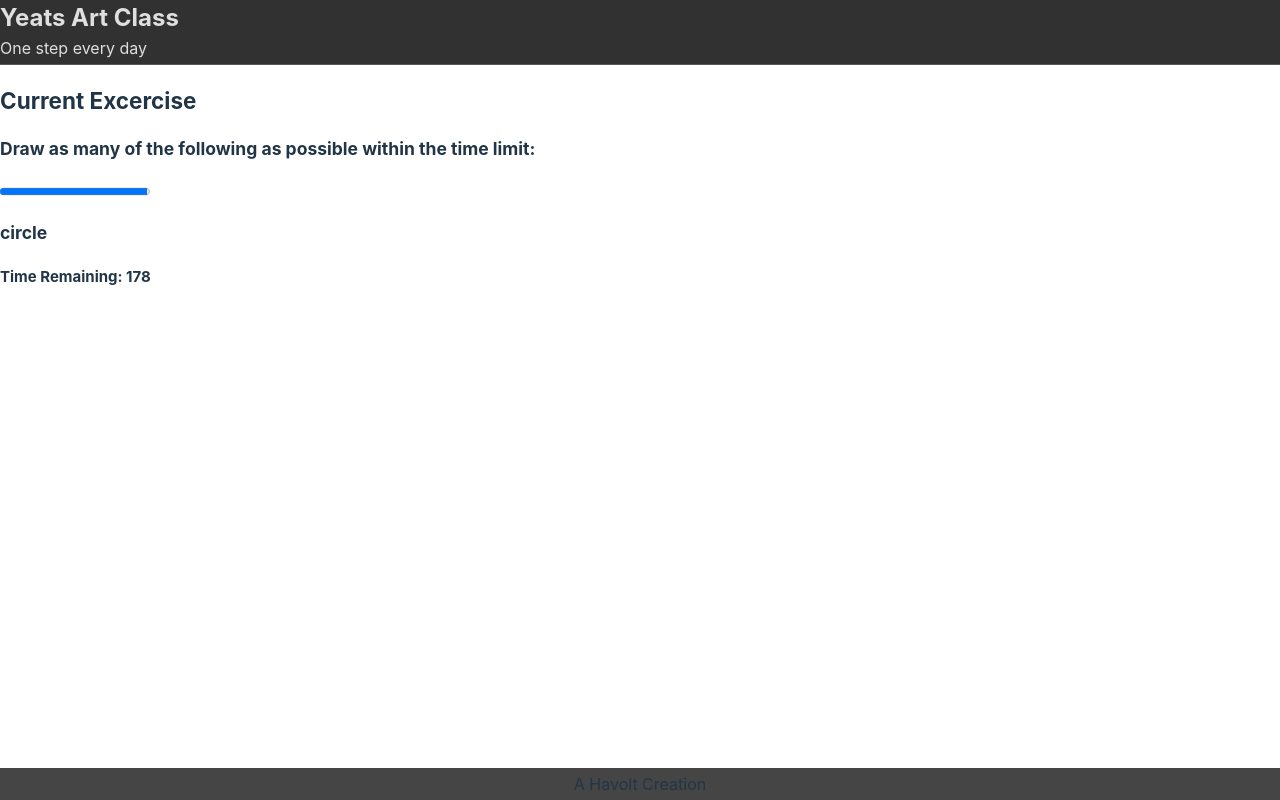
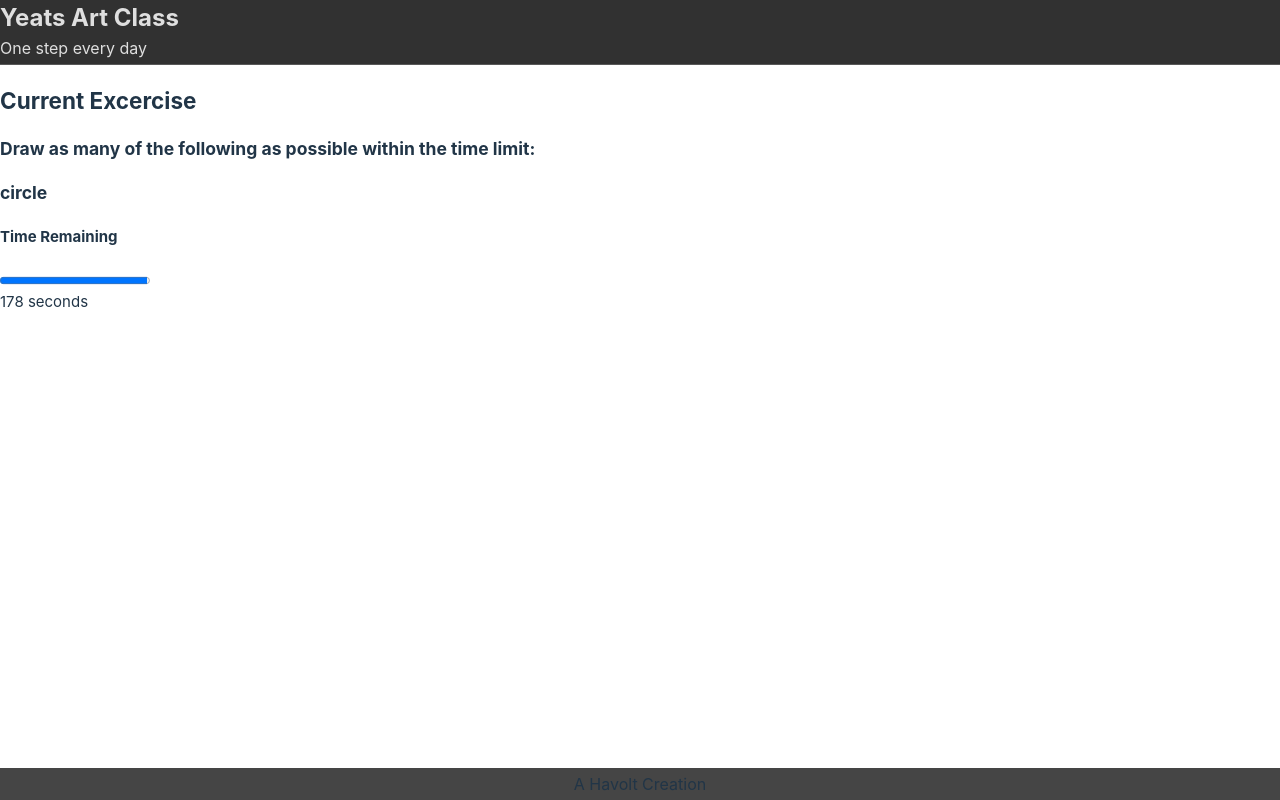
Before and after one commit to Havolt/yeats, a React (Vite) app: page / in a window 1280 px wide. Both pictures are taken after a click on the button "Start Exercises". Built offline with nearby package versions, Linux system fonts and the light colour scheme.

Commit message:
Place progress bar in a more sensible place and add text description

```diff
--- a/src/components/SiteMain/SiteMain.tsx
+++ b/src/components/SiteMain/SiteMain.tsx
@@ -125,7 +125,6 @@ function SiteMain({}: Props) {
       <>
         <h2>Current Excercise</h2>
         { showExerciseDescription && <h3>Draw as many of the following as possible within the time limit:</h3> }
-        <TimeBar progress={timeRemaingPercentage()} />
         <h3>{currentExercise.text}</h3>
       </>
     }
@@ -134,7 +133,9 @@ function SiteMain({}: Props) {
         <h2>Break Time</h2>
       </>
     }
-    <h4>Time Remaining: { exerciseTimeRemaining }</h4>
+    <h4>Time Remaining </h4>
+    <TimeBar progress={timeRemaingPercentage()} />
+    <span>{ exerciseTimeRemaining + ` second${exerciseTimeRemaining > 1 ? 's' : ''}` }</span>
   </div>
 
 
```
